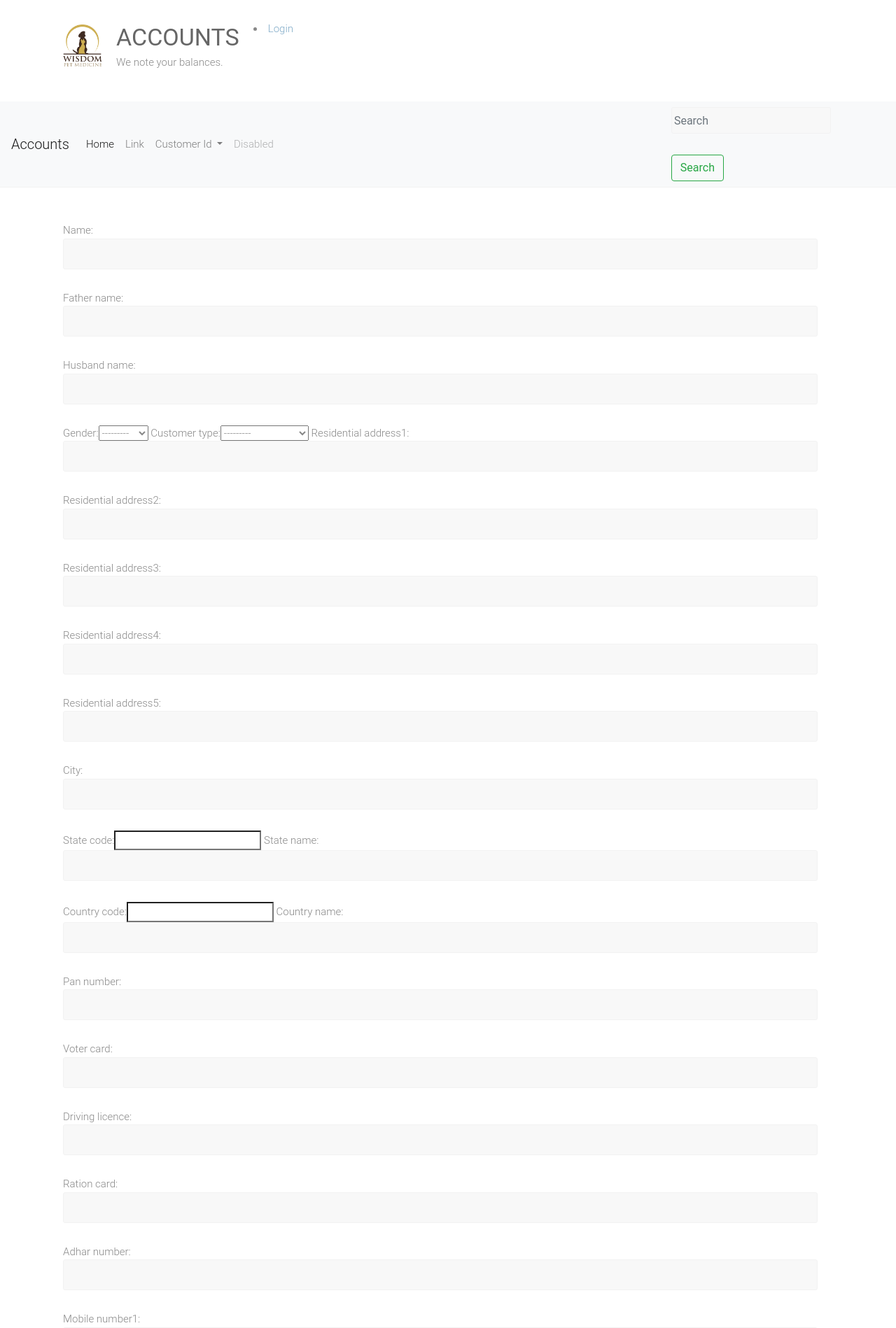
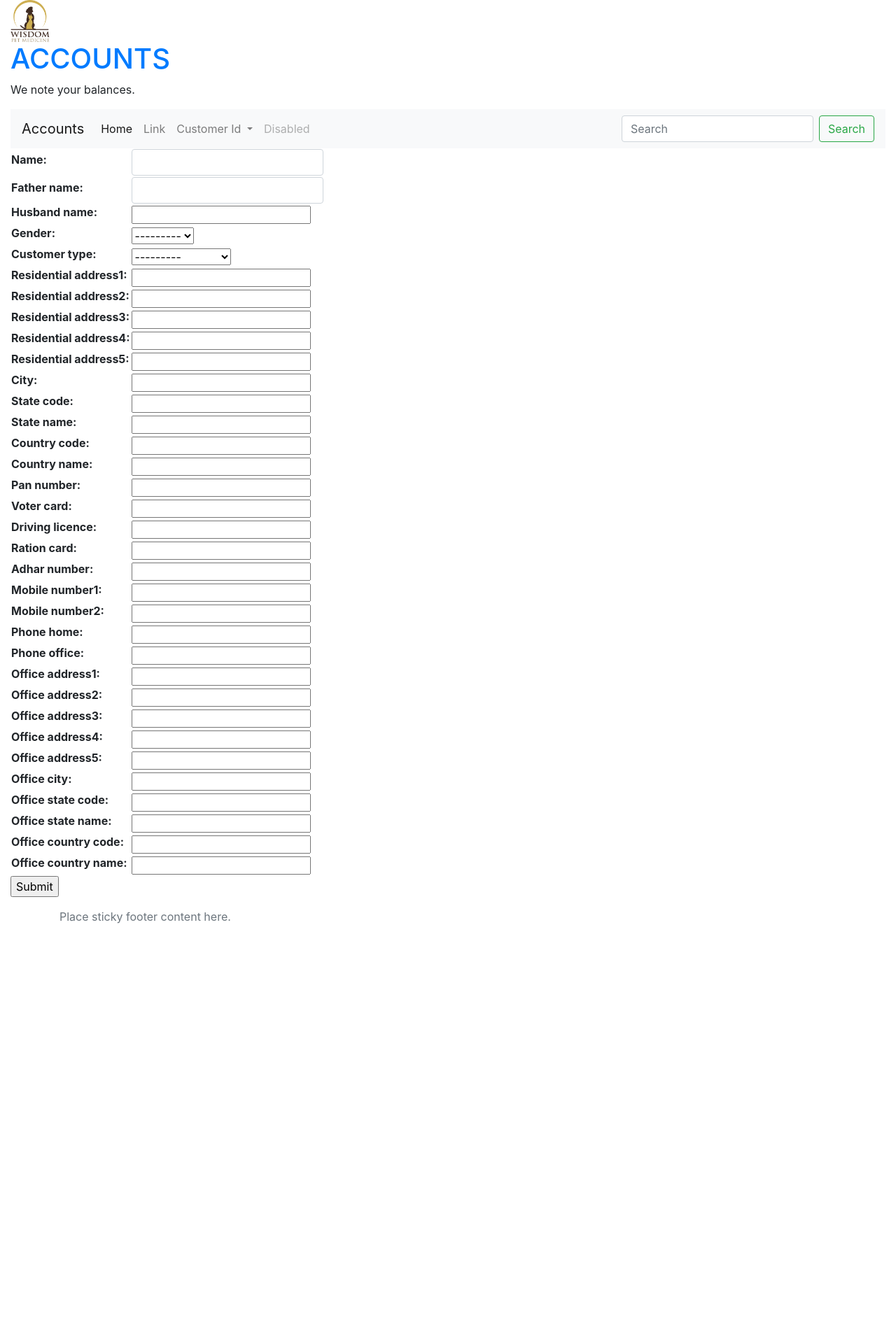
Before and after one commit to amitcharaya/accounts, a Django app: page /custid/create/ in a window 1280 px wide. Shown: the top 1898 px of the page at 70% size. After the commit the page ends 1320 px from the top, so only its background shows below. Run offline with Django 3.2, Linux system fonts and the light colour scheme; some libraries are stand-ins or nearby versions.

Commit message:
style cust id

```diff
--- a/heads/forms.py
+++ b/heads/forms.py
@@ -7,3 +7,7 @@ class CustIdForm(forms.ModelForm):
     class Meta:
         model=CustomerID
         fields='__all__'
+        widgets={
+            'name': forms.TimeInput(attrs={'class':'form-control'}),
+            'father_name': forms.TimeInput(attrs={'class': 'form-control'})
+        }
--- a/heads/templates/heads/base.html
+++ b/heads/templates/heads/base.html
@@ -1,19 +1,32 @@
 <html lang="en-US">
     <head>
+        <style>
+      .bd-placeholder-img {
+        font-size: 1.125rem;
+        text-anchor: middle;
+        -webkit-user-select: none;
+        -moz-user-select: none;
+        -ms-user-select: none;
+        user-select: none;
+      }
+
+      @media (min-width: 768px) {
+        .bd-placeholder-img-lg {
+          font-size: 3.5rem;
+        }
+      }
+    </style>
         <meta charset="UTF-8">
         {% load static %}
         <title>My Accounts</title>
         <link rel="stylesheet" href="{% static 'css/bootstrap.min.css'%}" >
         <script src="{% static 'jquery-3.5.1.min.js'%}" ></script>
         <script src="{% static 'js/bootstrap.bundle.min.js'%}" ></script>
-        <link rel="stylesheet" id="ample-style-css" href="{% static 'style.css' %}" type="text/css" media="all">
+        <link rel="stylesheet" id="ample-style-css" href="{% static 'main.css' %}" type="text/css" media="all">
     </head>
-    <body class="wide">
+    <body class=" container-fluid d-flex flex-column h-100">
 
 
-
-
-        <div id="page" class="hfeed site">
             <header>
                 <div class="header">
                     <div class="main-head-wrap inner-wrap clearfix">
@@ -28,14 +41,11 @@
                             </h1>
                             <p>We note your balances.</p>
                         </div>
-                        {% if user.is_authenticated %}
-                            <li>User: {{ user.get_username }}</li>
-                            <li><a href="{% url 'logout'%}?next={{request.path}}">Logout</a></li>
-                        {% else %}
-                             <li><a href="{% url 'login'%}?next={{request.path}}">Login</a></li>
-                        {% endif %}
+
                     </div>
-                     <nav class="navbar navbar-expand-lg navbar-light bg-light">
+                </div>
+            </header>
+           <nav class="navbar navbar-expand-lg navbar-light bg-light">
                       <a class="navbar-brand" href="#">Accounts</a>
                       <button class="navbar-toggler" type="button" data-toggle="collapse" data-target="#navbarSupportedContent" aria-controls="navbarSupportedContent" aria-expanded="false" aria-label="Toggle navigation">
                         <span class="navbar-toggler-icon"></span>
@@ -63,6 +73,11 @@
                           <li class="nav-item">
                             <a class="nav-link disabled" href="#">Disabled</a>
                           </li>
+                            {% if user.is_authenticated %}
+
+                                <li class="nav-item"><a class="nav-link" href="{% url 'logout'%}?next={{request.path}}">Logout</a></li>
+
+                            {% endif %}
                         </ul>
                         <form class="form-inline my-2 my-lg-0">
                           <input class="form-control mr-sm-2" type="search" placeholder="Search" aria-label="Search">
@@ -70,30 +85,16 @@
                         </form>
                       </div>
                     </nav>
+            <div>
+                            {% block content %}
+                            {% endblock %}
+            </div>
 
 
-
-                </div>
-            </header>
-
-            <div class="main-wrapper">
-                <div class="single-page clearfix">
-                    <div class="inner-wrap">
-                        <p></p>
-
-                        <div>
-                            {% block content %}
-                            {% endblock %}
-                        </div>
-                    </div>
-                </div>
-            </div>
-            <footer id="colophon">
-                <div class="inner-wrap">
-                    Foot Note here
+            <footer class="footer mt-auto py-3">
+                 <div class="container">
+                    <span class="text-muted">Place sticky footer content here.</span>
                 </div>
             </footer>
-        </div>
-
     </body>
 </html>
--- a/heads/templates/heads/custid.html
+++ b/heads/templates/heads/custid.html
@@ -1,7 +1,11 @@
 {% extends 'heads/base.html' %}
 
  {% block content %}
-    <form>
-        {{form}}
-    </form>
+    <table class="'form-group">
+        <form>
+            {% csrf_token %}
+            {{form.as_table}}
+        </form>
+    </table>
+    <input type="submit" type="button" title="submit"/>
     {% endblock %}
--- /dev/null
+++ b/static/main.css
@@ -0,0 +1,6 @@
+#header-logo-image img {
+	margin-bottom: 0px;
+	max-height: 60px;
+	height: auto;
+	width: auto;
+}
```
Also changed, not shown: heads/static/main.css (added, +66 -0 lines), db.sqlite3.
